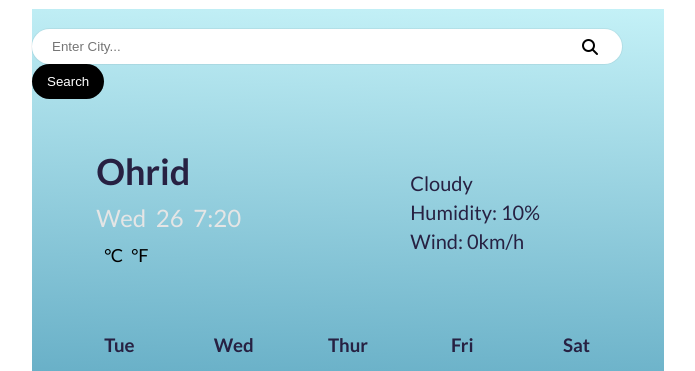
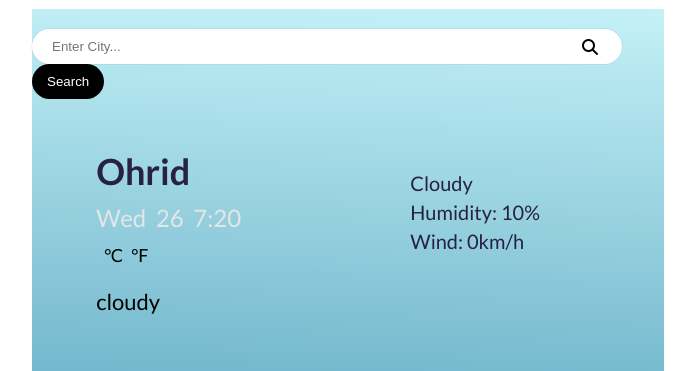
Before and after one commit to BiljanaKotev/Vanilla-JS-WeatherAPP-2022, a plain HTML site: page index.html in a window 1280 px wide. Shown: the top 371 px of the page, without its empty margins (292-987 px from the left). Drawn offline with nearby package versions, Linux system fonts and the light colour scheme; no server answers; a web font is replaced by a local one.

Commit message:
added description

```diff
--- a/index.html
+++ b/index.html
@@ -45,6 +45,7 @@
             <span class="metric-unit">°C</span>
             <span class="imperial-unit">°F</span>
           </div>
+          <p id="description" class="description">cloudy</p>
         </div>
         <div class="right-container">
           <ul>
--- a/src/styles.css
+++ b/src/styles.css
@@ -74,6 +74,10 @@ p.temperature {
   font-size: 18px;
 }
 
+.description {
+  font-size: 22px;
+}
+
 h1 {
   font-size: 36px;
   margin-top: 0;
```
